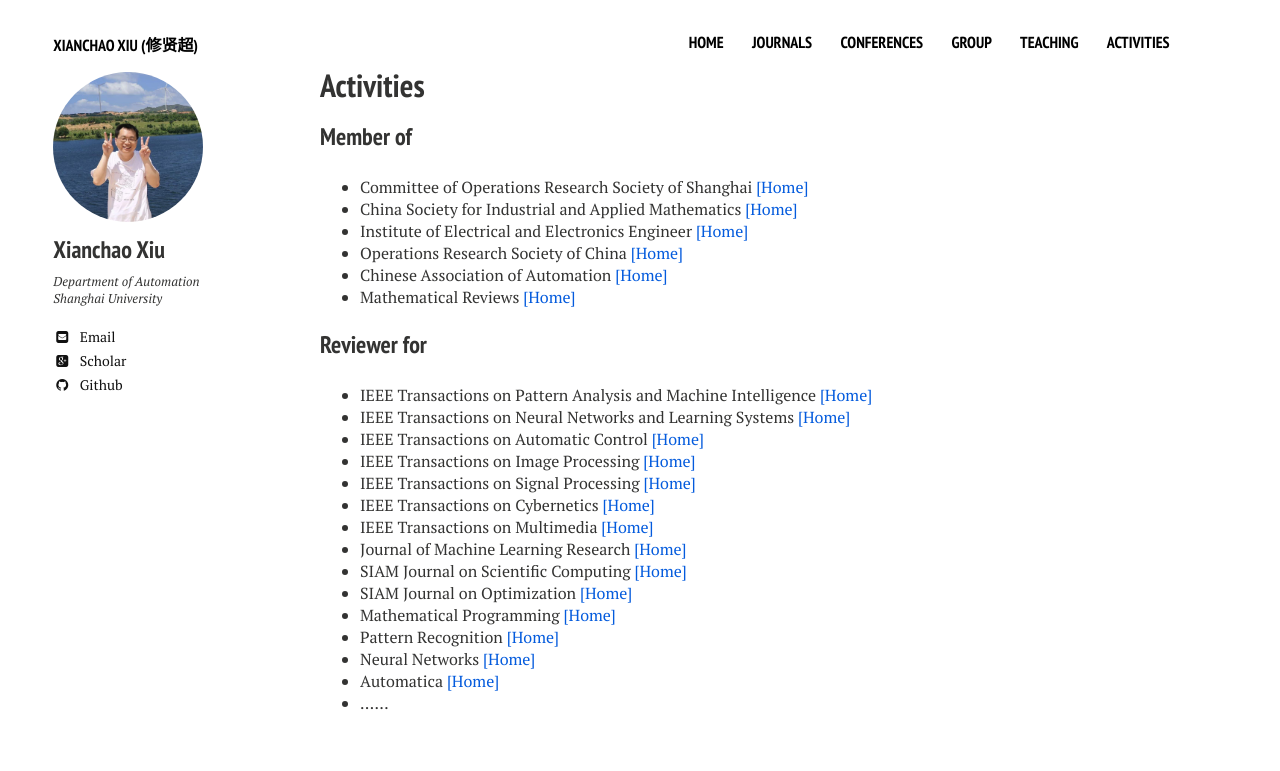
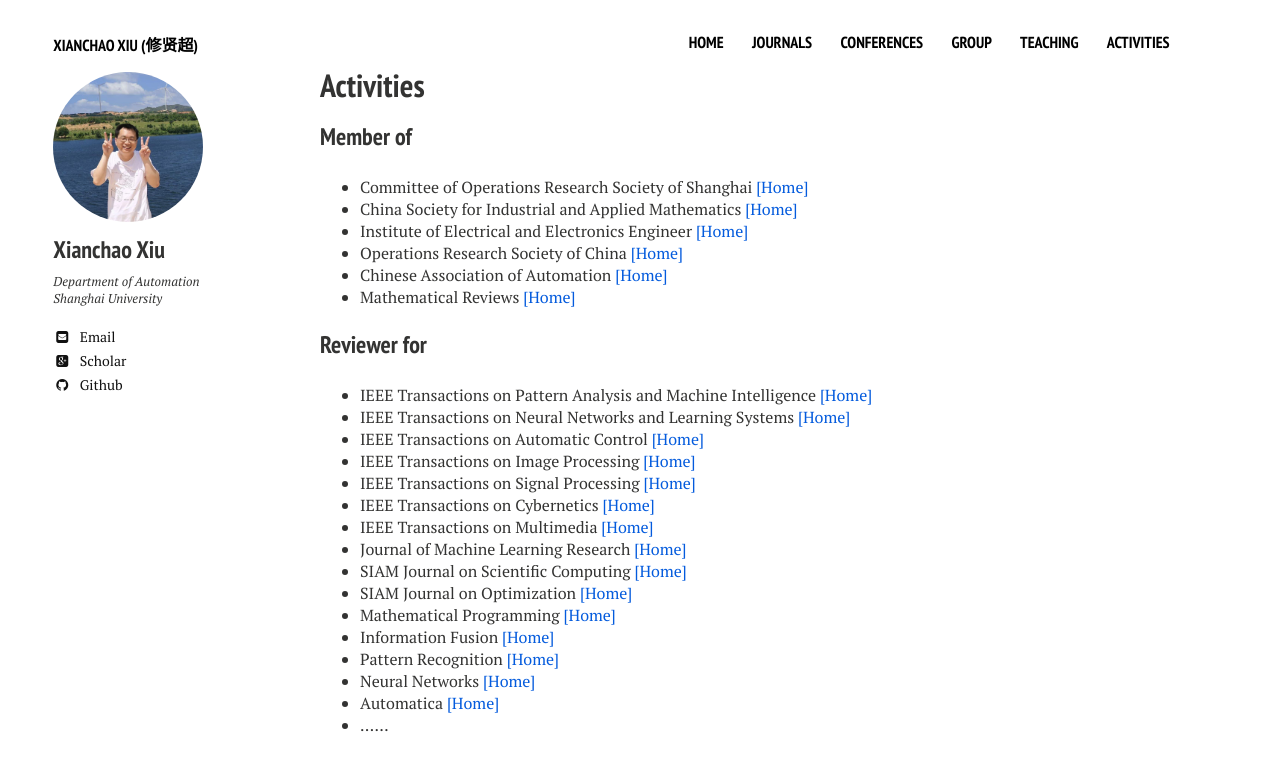
Before and after one commit to xianchaoxiu/xianchaoxiu.github.io, a Jekyll site: the page built from activities/index.md, in a window 1280 px wide. Shown: the top 771 px of the page. Built offline with Jekyll 4.4.1, drawn with Linux system fonts in a browser that asks for light colours; nearby versions of some CDN libraries.

Commit message:
Update index.md

```diff
--- a/activities/index.md
+++ b/activities/index.md
@@ -29,6 +29,7 @@ share: false
 * SIAM Journal on Scientific Computing <a href="https://www.siam.org/publications/siam-journals/siam-journal-on-scientific-computing/" class="textlink" target="_blank">[Home]</a> <br>
 * SIAM Journal on Optimization <a href="https://www.siam.org/publications/siam-journals/siam-journal-on-optimization/" class="textlink" target="_blank">[Home]</a> <br>
 * Mathematical Programming <a href="https://link.springer.com/journal/10107" class="textlink" target="_blank">[Home]</a> <br>
+* Information Fusion <a href="https://www.sciencedirect.com/journal/information-fusion" class="textlink" target="_blank">[Home]</a> <br>
 * Pattern Recognition <a href="https://www.sciencedirect.com/journal/pattern-recognition" class="textlink" target="_blank">[Home]</a> <br>
 * Neural Networks <a href="https://www.sciencedirect.com/journal/neural-networks" class="textlink" target="_blank">[Home]</a> <br>
 * Automatica <a href="https://www.sciencedirect.com/journal/automatica" class="textlink" target="_blank">[Home]</a> <br>
```
